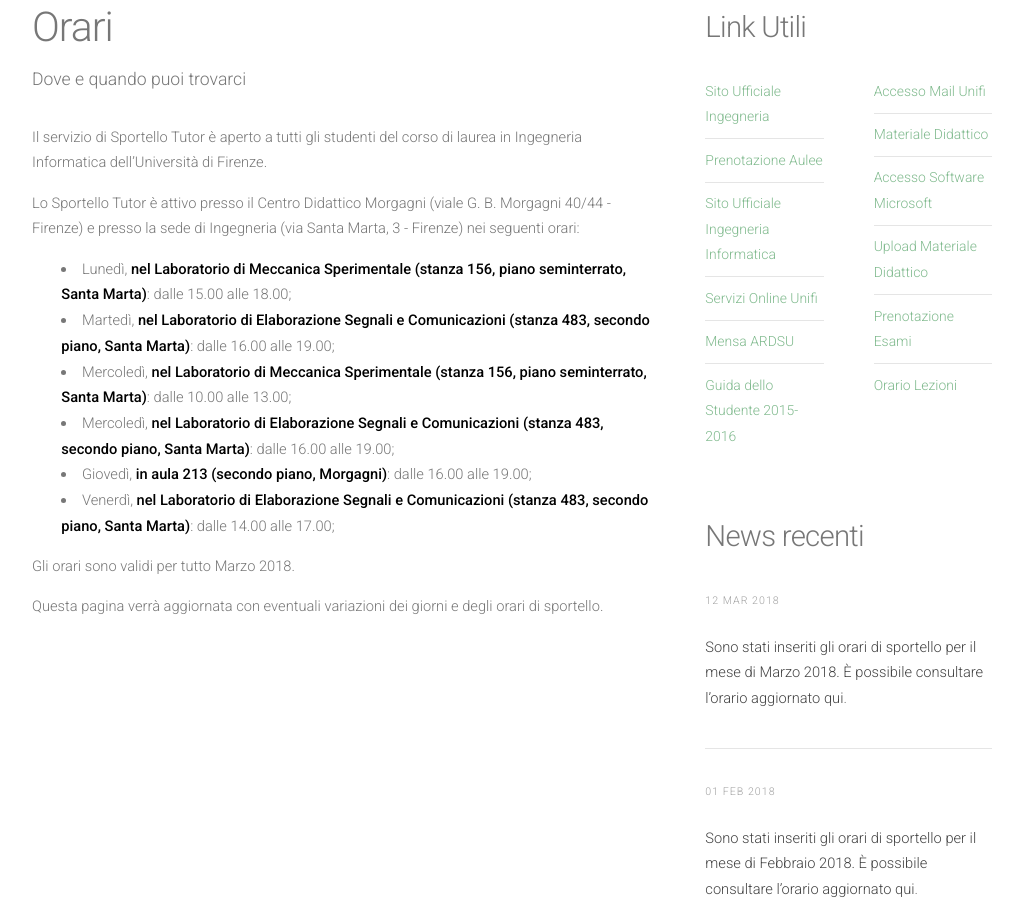
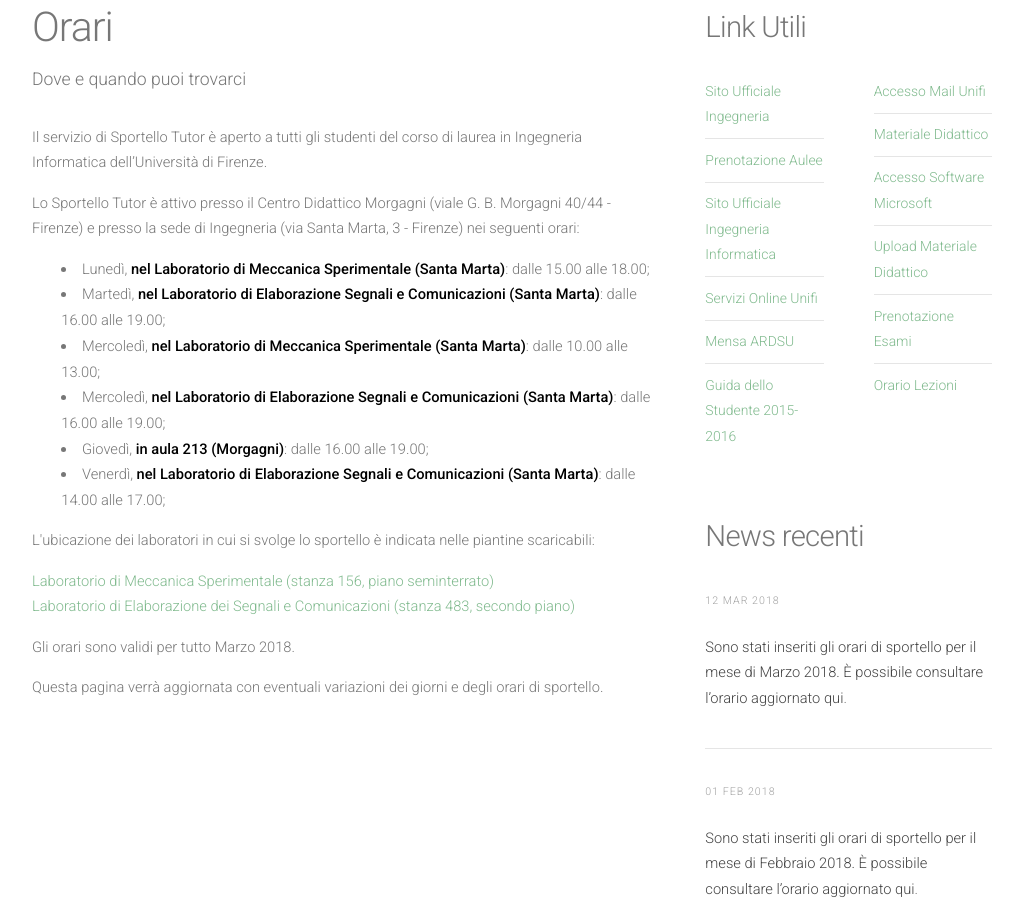
Before and after one commit to tutor-ing-inf-unifi/tutor-ing-inf-unifi.github.io, a Jekyll site: the page built from orari.html, in a window 1280 px wide and 900 px high, scrolled down 451 px. Shown: the whole window, without its empty margins (128-1151 px from the left). Built offline with Jekyll 4.4.1, drawn with Linux system fonts in a browser that asks for light colours; nearby versions of some CDN libraries.

Commit message:
Aggiunte cartine per i laboratori

```diff
--- a/orari.html
+++ b/orari.html
@@ -17,13 +17,20 @@ layout: default
 						<p>Il servizio di Sportello Tutor è aperto a tutti gli studenti del corso di laurea in Ingegneria Informatica dell’Università di Firenze.</p>
                         <p>Lo Sportello Tutor è attivo presso il Centro Didattico Morgagni (viale G. B. Morgagni 40/44 - Firenze) e presso la sede di Ingegneria (via Santa Marta, 3 - Firenze) nei seguenti orari:</p>
 						<ul style="list-style:inside disc; padding-left: 2em">
-							<li>Lunedì, <strong>nel Laboratorio di Meccanica Sperimentale (stanza 156, piano seminterrato, Santa Marta)</strong>: dalle 15.00 alle 18.00;</li>
-							<li>Martedì, <strong>nel Laboratorio di Elaborazione Segnali e Comunicazioni (stanza 483, secondo piano, Santa Marta)</strong>: dalle 16.00 alle 19.00;</li>
-							<li>Mercoledì, <strong>nel Laboratorio di Meccanica Sperimentale (stanza 156, piano seminterrato, Santa Marta)</strong>: dalle 10.00 alle 13.00;</li>
-							<li>Mercoledì, <strong>nel Laboratorio di Elaborazione Segnali e Comunicazioni (stanza 483, secondo piano, Santa Marta)</strong>: dalle 16.00 alle 19.00;</li>
-							<li>Giovedì, <strong>in aula 213 (secondo piano, Morgagni)</strong>: dalle 16.00 alle 19.00;</li>
-							<li>Venerdì, <strong>nel Laboratorio di Elaborazione Segnali e Comunicazioni (stanza 483, secondo piano, Santa Marta)</strong>: dalle 14.00 alle 17.00;</li>
+							<li>Lunedì, <strong>nel Laboratorio di Meccanica Sperimentale (Santa Marta)</strong>: dalle 15.00 alle 18.00;</li>
+							<li>Martedì, <strong>nel Laboratorio di Elaborazione Segnali e Comunicazioni (Santa Marta)</strong>: dalle 16.00 alle 19.00;</li>
+							<li>Mercoledì, <strong>nel Laboratorio di Meccanica Sperimentale (Santa Marta)</strong>: dalle 10.00 alle 13.00;</li>
+							<li>Mercoledì, <strong>nel Laboratorio di Elaborazione Segnali e Comunicazioni (Santa Marta)</strong>: dalle 16.00 alle 19.00;</li>
+							<li>Giovedì, <strong>in aula 213 (Morgagni)</strong>: dalle 16.00 alle 19.00;</li>
+							<li>Venerdì, <strong>nel Laboratorio di Elaborazione Segnali e Comunicazioni (Santa Marta)</strong>: dalle 14.00 alle 17.00;</li>
 						</ul>
+						<p>
+                        L'ubicazione dei laboratori in cui si svolge lo sportello è indicata nelle piantine scaricabili:
+                        <ul>
+                            <li><a href="assets/images/smarta_ps.pdf">Laboratorio di Meccanica Sperimentale (stanza 156, piano seminterrato)</a></li>
+                            <li><a href="assets/images/smarta_p2.pdf">Laboratorio di Elaborazione dei Segnali e Comunicazioni (stanza 483, secondo piano)</a></li>
+                        </ul>
+                        </p>
 						<p>Gli orari sono validi per tutto Marzo 2018.</p>
 						<!-- <p>Gli orari sono validi dall'8 al 23 Febbraio 2018; in questo periodo lo sportello si svolgerà in concomitanza con i <a href="gruppi.html">gruppi di studio</a>.</p>
                         <p>Oltre a questi orari potete sempre contattarci via <a href="mailto:tutor.ing.inf@gmail.com">email</a> per fissare un appuntamento.</p> -->
```
Also changed, not shown: 2 other files.
